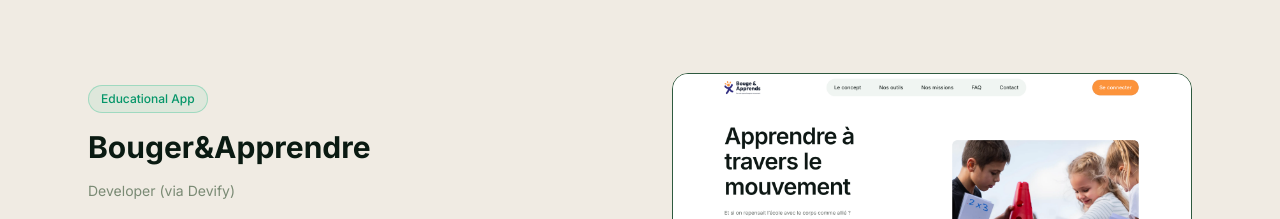
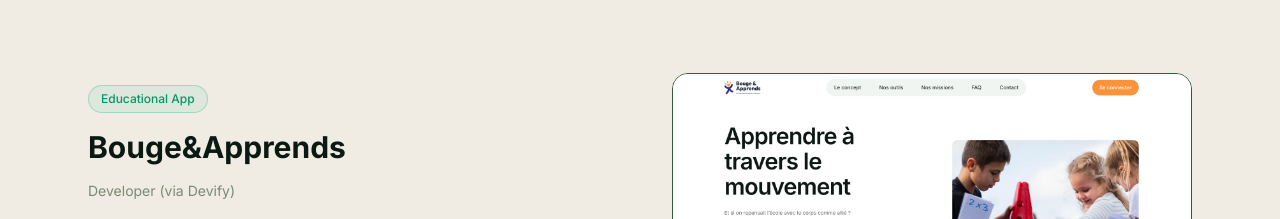
Before and after one commit to dobronx06/Codelythe, a React (Vite) app in the folder codelythe-website/: page / in a window 1280 px wide. Shown: the part 2480-2699 px from the top of the page. Built offline with nearby package versions, Linux system fonts and the light colour scheme.

Commit message:
Update content.js

```diff
--- a/codelythe-website/src/data/content.js
+++ b/codelythe-website/src/data/content.js
@@ -205,7 +205,7 @@
     },
     {
       id: 'bouger-apprendre',
-      title: 'Bouger&Apprendre',
+      title: 'Bouge&Apprends',
       type: { fr: 'Application Éducative', en: 'Educational App' },
       role: { fr: 'Développeur (via Devify)', en: 'Developer (via Devify)' },
       description: {
@@ -338,7 +338,7 @@
       },
       {
         type: 'work',
-        title: { fr: 'Bouger&Apprendre (via Devify)', en: 'Bouger&Apprendre (via Devify)' },
+        title: { fr: 'Bouge&Apprends (via Devify)', en: 'Bouge&Apprends (via Devify)' },
         description: {
           fr: 'Application éducative alliant mouvement et apprentissage.',
           en: 'Educational app combining movement and learning.',
```
